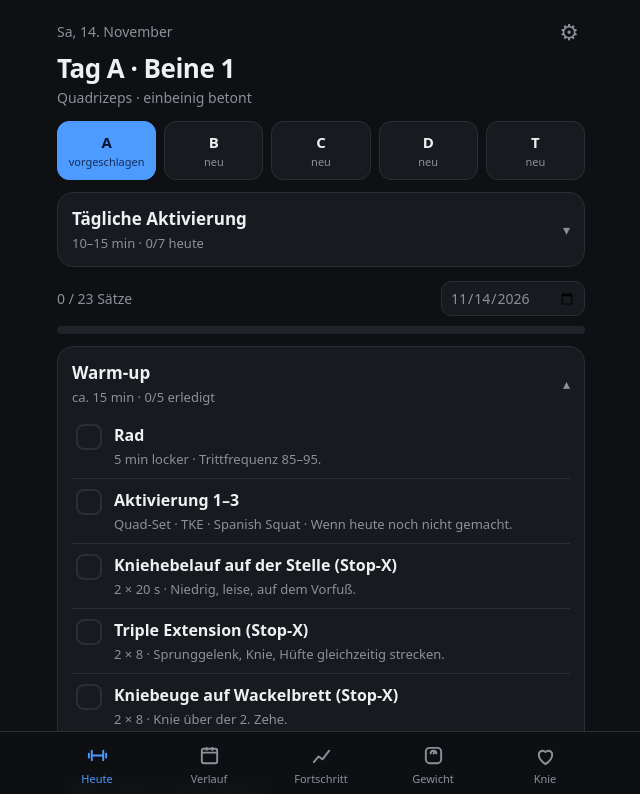
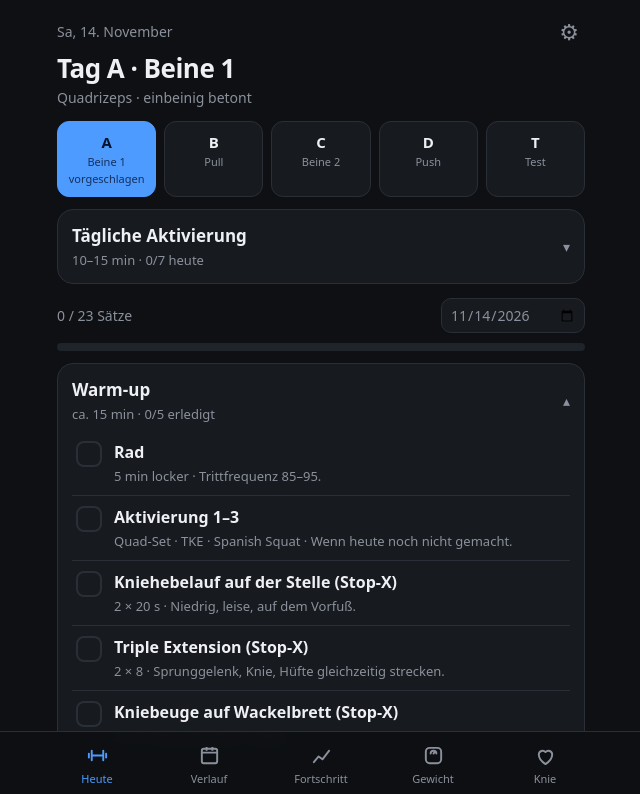
Before and after one commit to 95fvcmkv4p-a11y/training, a plain HTML site: page index.html in a window 1280 px wide. Shown: the top 794 px of the page, without its empty margins (319-959 px from the left). Drawn offline with Linux system fonts and the light colour scheme.

Commit message:
Tagesauswahl: Name des Tages statt 'neu' anzeigen
Co-Authored-By: Claude Opus 5.5 <noreply@anthropic.com>

```diff
--- a/index.html
+++ b/index.html
@@ -362,8 +362,8 @@ function renderHeute(v){
   const s = currentSession(), day = s.day, D = P.days[day], t = todayISO(), sug = suggest();
   let h = `<div class="row between"><span class="sub">${WD[dObj(t).getDay()]}, ${dObj(t).getDate()}. ${MO[dObj(t).getMonth()]}</span><button class="iconbtn" data-act="settings" aria-label="Einstellungen">⚙︎</button></div>
   <h1>Tag ${LB(day)} · ${esc(D.name)}</h1><div class="sub">${esc(D.sub)}</div>
-  <div class="chips">${DAYS.map(d => { const ld = lastDate(d); const lab = DB.active ? (d === day ? 'läuft' : (ld ? agoTxt(daysBetween(ld, t)) : 'neu')) : (d === sug ? 'vorgeschlagen' : ld ? agoTxt(daysBetween(ld, t)) : 'neu');
-    return `<div class="chip ${d === day ? 'on' : ''}" data-act="day" data-d="${d}">${LB(d)}<small>${lab}</small></div>`; }).join('')}</div>`;
+  <div class="chips">${DAYS.map(d => { const ld = lastDate(d); const lab = DB.active ? (d === day ? 'läuft' : (ld ? agoTxt(daysBetween(ld, t)) : '')) : (d === sug ? 'vorgeschlagen' : ld ? agoTxt(daysBetween(ld, t)) : '');
+    return `<div class="chip ${d === day ? 'on' : ''}" data-act="day" data-d="${d}">${LB(d)}<small>${esc(P.days[d].name)}</small>${lab ? `<small>${lab}</small>` : ''}</div>`; }).join('')}</div>`;
   const ll = lastLeg();
   if (D.leg && ll && ll.id !== s.id && daysBetween(ll.date, s.date) < 2) h += `<div class="banner red">⚠︎ Letzter Beintag (${LB(ll.day)}) war ${agoTxt(daysBetween(ll.date, t))} – Regel: mind. 48 h Abstand zwischen Beineinheiten.</div>`;
   if (restDay()) h += `<div class="banner info">😴 <span><b>Heute ist Pausentag</b> – gestern und vorgestern trainiert. Nur die tägliche Aktivierung, Erholung gehört zum Plan.</span></div>`;
--- a/sw.js
+++ b/sw.js
@@ -1,5 +1,5 @@
 /* Offline-Cache. Nach Änderungen an der App die Versionsnummer erhöhen. */
-const CACHE = 'trainingslog-v6';
+const CACHE = 'trainingslog-v7';
 const ASSETS = ['./', './index.html', './plan.js', './manifest.webmanifest', './icon-192.png', './icon-512.png', './apple-touch-icon.png'];
 
 self.addEventListener('install', e => {
```
